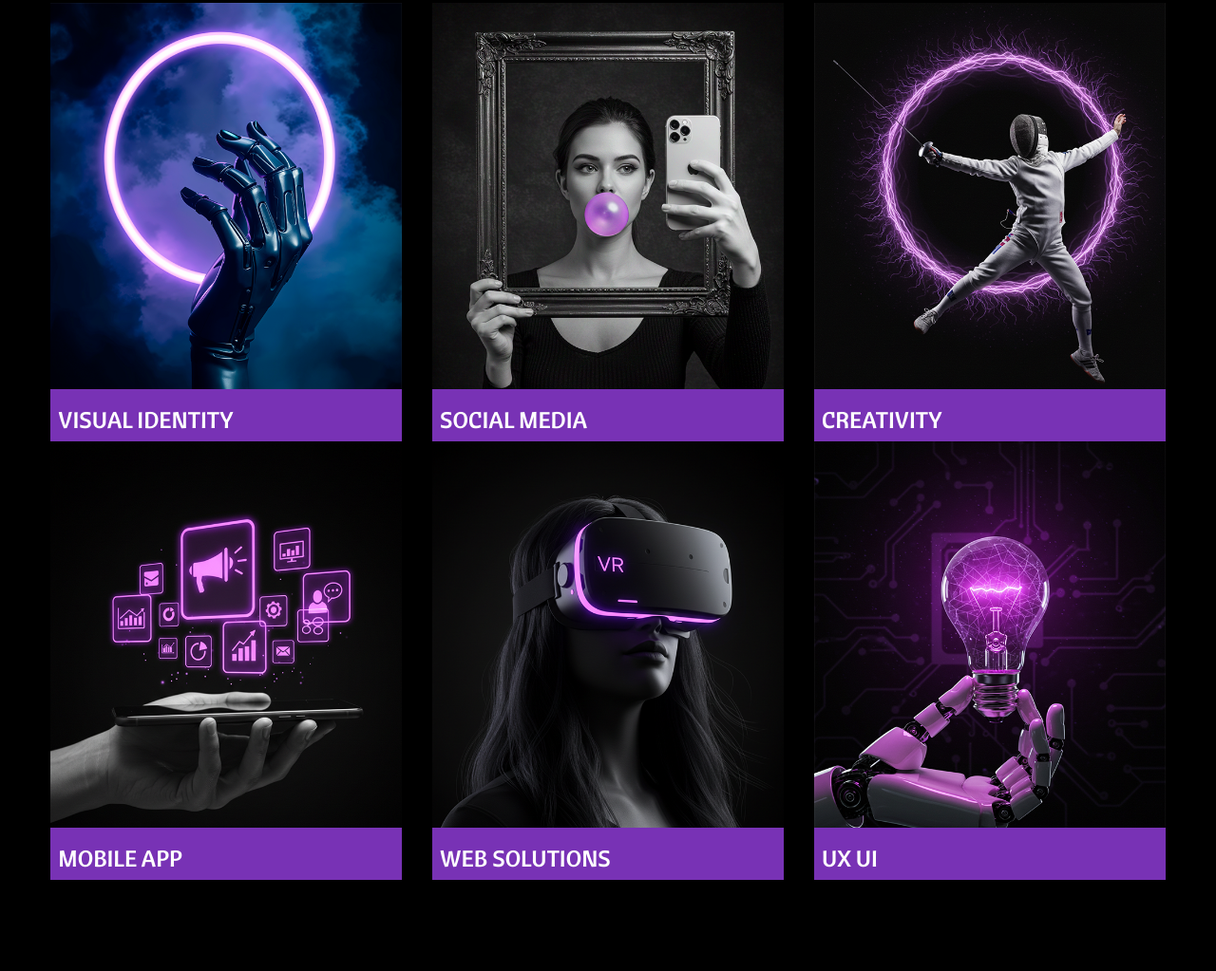
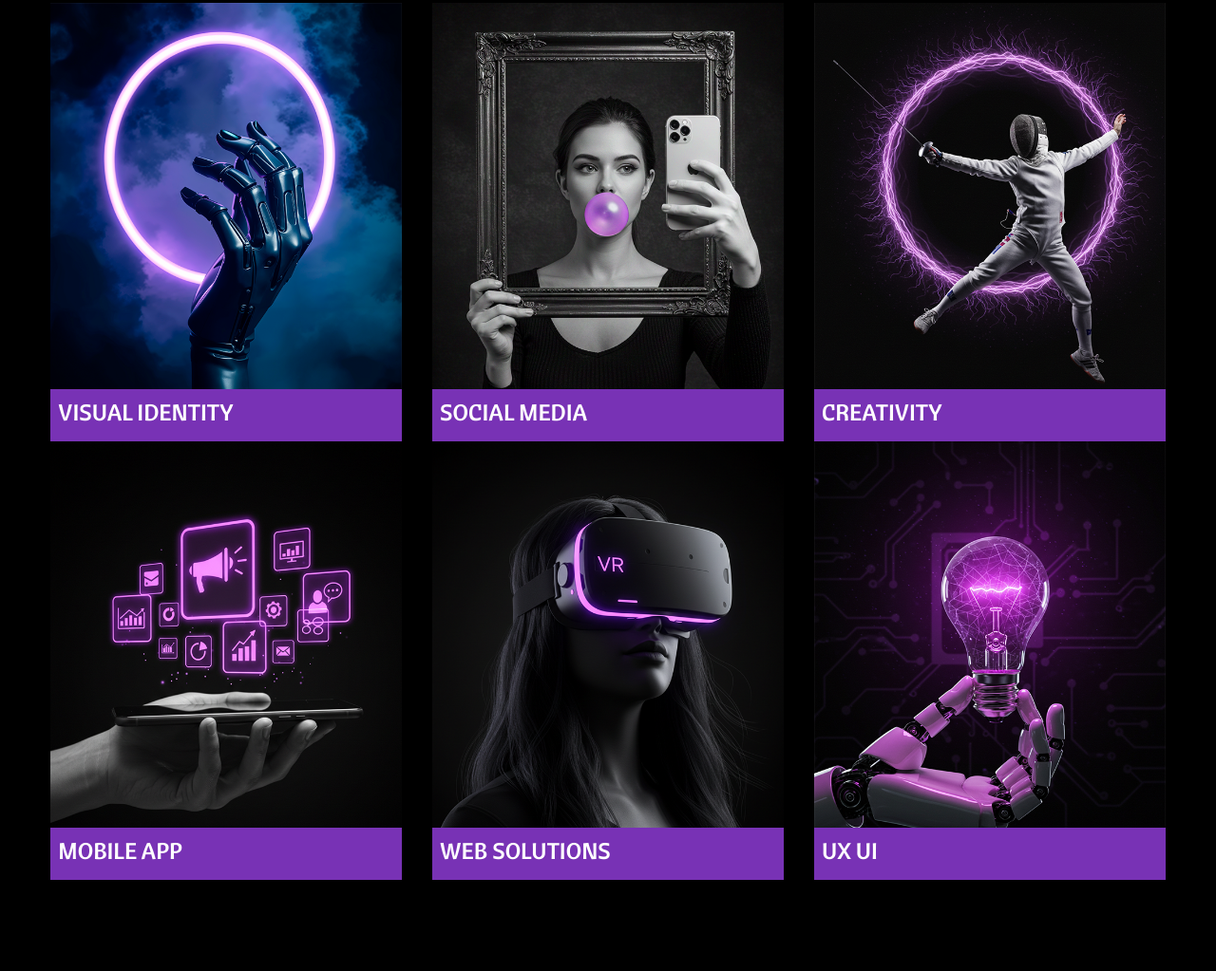
Before and after one commit to Mostafa-Elameer/Grand-Trust, a website: page index.html in a window 1280 px wide. Shown: the part 1777-2800 px from the top of the page at 95% size. Drawn offline with nearby package versions, Linux system fonts and the light colour scheme.

Commit message:
ipdate padding address in Services

```diff
--- a/index.html
+++ b/index.html
@@ -281,11 +281,11 @@
                   <div
                     class="layer d-flex flex-column justify-content-center align-items-center flex-wrap"
                   >
-                    <h5 class="fs-6 d-block text-2xl py-4 px-2 uppercase">
+                    <h5 class="fs-6 d-block text-2xl py-2 px-2 uppercase">
                       Visual identity
                     </h5>
-                    <div class="w-100 text-start text-1xl pt-8 p-2">
-                      <p class="    ">Lorem ipsum dolor sit amet.</p>
+                    <div class="w-100 text-start text-1xl pt-8 p-2 ">
+                      <p class=" ">Lorem ipsum dolor sit amet.</p>
                       <p class="">
                         Lorem ipsum dolor sit amet consectetur adipisicing elit.
                         Error architecto cum numquam reiciendis inventore
@@ -307,7 +307,7 @@
                   <div
                     class="layer d-flex flex-column justify-content-center align-items-center flex-wrap"
                   >
-                    <h5 class="fs-6 d-block text-2xl py-4 px-2 uppercase">
+                    <h5 class="fs-6 d-block text-2xl py-2 px-2 uppercase">
                       social media
                     </h5>
                     <div class="w-100 text-start text-1xl pt-8 p-2">
@@ -333,7 +333,7 @@
                   <div
                     class="layer d-flex flex-column justify-content-center align-items-center flex-wrap"
                   >
-                    <h5 class="fs-6 d-block text-2xl py-4 px-2 uppercase">
+                    <h5 class="fs-6 d-block text-2xl py-2 px-2 uppercase">
                       creativity
                     </h5>
                     <div class="w-100 text-start text-1xl pt-8 p-2">
@@ -366,7 +366,7 @@
                   <div
                     class="layer d-flex flex-column justify-content-center align-items-center flex-wrap"
                   >
-                    <h5 class="fs-6 d-block text-2xl py-4 px-2 uppercase">
+                    <h5 class="fs-6 d-block text-2xl py-2 px-2 uppercase">
                       mobile app
                     </h5>
                     <div class="w-100 text-start text-1xl pt-8 p-2">
@@ -393,7 +393,7 @@
                   <div
                     class="layer d-flex flex-column justify-content-center align-items-center flex-wrap"
                   >
-                    <h5 class="fs-6 d-block text-2xl py-4 px-2 uppercase">
+                    <h5 class="fs-6 d-block text-2xl py-2 px-2 uppercase">
                       Web Solutions
                     </h5>
                     <div class="w-100 text-start text-1xl pt-8 p-2">
@@ -420,7 +420,7 @@
                   <div
                     class="layer d-flex flex-column justify-content-center align-items-center flex-wrap"
                   >
-                    <h5 class="fs-6 d-block text-2xl py-4 px-2 uppercase">
+                    <h5 class="fs-6 d-block text-2xl py-2 px-2 uppercase">
                       ux ui
                     </h5>
                     <div class="w-100 text-start text-1xl pt-8 p-2">
```
Also changed, not shown: src/output.css.
